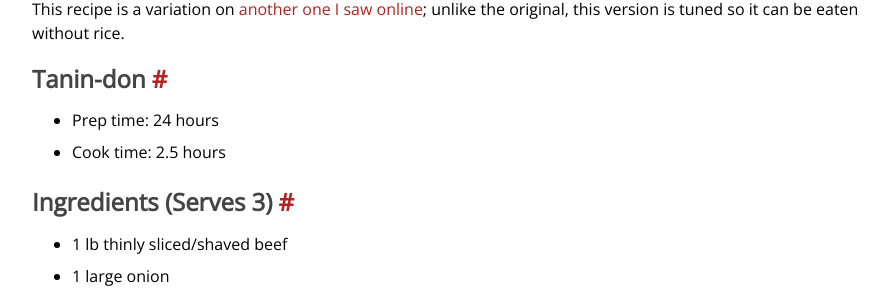
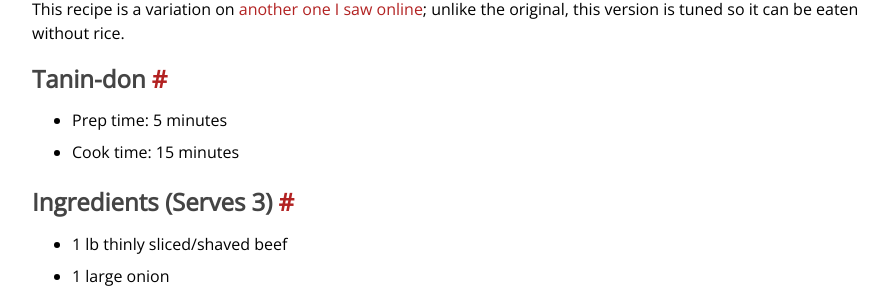
Before and after one commit to yangdanny97/yangdanny97.github.io, a Jekyll site: the page built from _posts/2024-09-29-tanindon.md, in a window 1280 px wide. Shown: the part 393-693 px from the top of the page, without its empty margins (193-1081 px from the left). Built offline with Jekyll 4.4.1, drawn with Linux system fonts in a browser that asks for light colours; comment, search, counter and statistics services are not loaded.

Commit message:
fix prep/cook times

```diff
--- a/_posts/2024-09-29-tanindon.md
+++ b/_posts/2024-09-29-tanindon.md
@@ -13,8 +13,8 @@ This recipe is a variation on [another one I saw online](https://www.justonecook
 <!-- more -->
 
 ### Tanin-don
-- Prep time: 24 hours
-- Cook time: 2.5 hours
+- Prep time: 5 minutes
+- Cook time: 15 minutes
 
 ### Ingredients (Serves 3)
 - 1 lb thinly sliced/shaved beef
```
